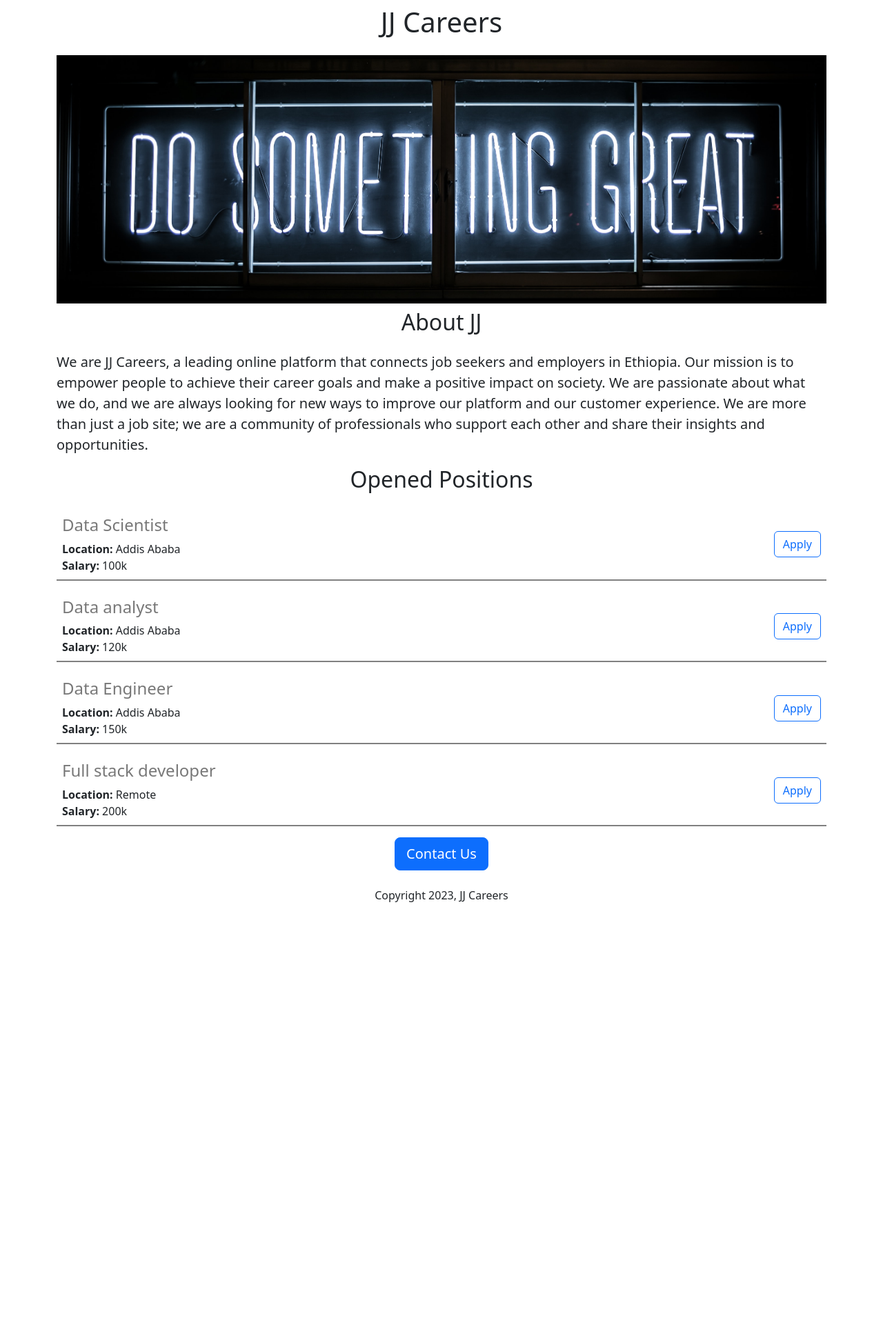
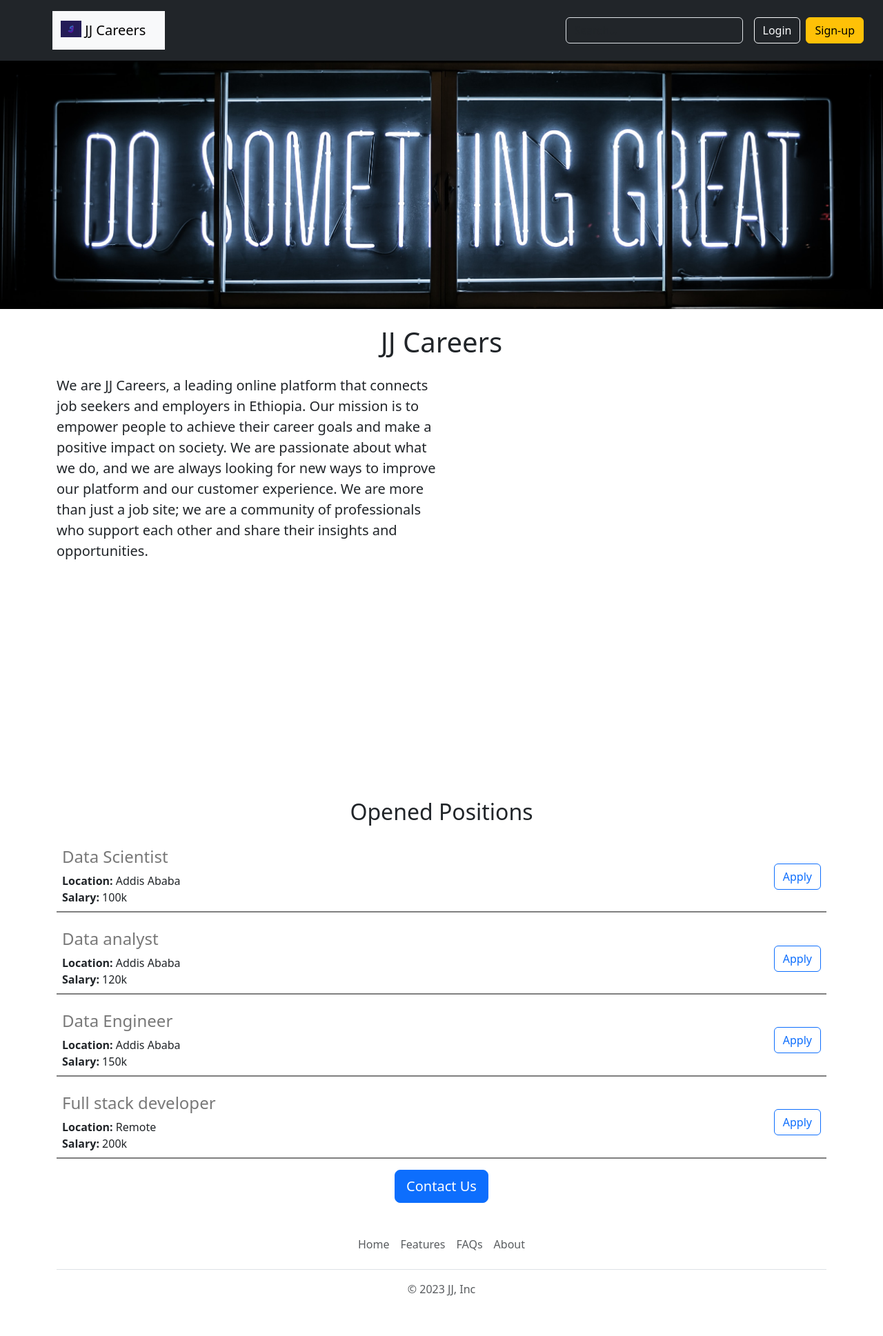
Before and after one commit to naomitesfe/jj-careers-website-V3, a Flask app: page / in a window 1280 px wide. Shown: the whole page at 69% size. Before the commit the page ends 1308 px from the top, so only its background shows below. Run offline with Flask 3, Linux system fonts and the light colour scheme.

Commit message:
functional and aesthetic improvements

```diff
--- /dev/null
+++ b/templates/footer.html
@@ -0,0 +1,13 @@
+<div class="container">
+  <footer class="py-3 my-4">
+    <ul class="nav justify-content-center border-bottom pb-3 mb-3">
+      <li class="nav-item"><a href="https://jj-careers-website.tesfayenuhamin.repl.co/" class="nav-link px-2 text-body-secondary">Home</a></li>
+      <li class="nav-item"><a href="https://jj-careers-website.tesfayenuhamin.repl.co/" class="nav-link px-2 text-body-secondary">Features</a></li>
+      <li class="nav-item"><a href="https://jj-careers-website.tesfayenuhamin.repl.co/" class="nav-link px-2 text-body-secondary">FAQs</a></li>
+      <li class="nav-item"><a href="https://jj-careers-website.tesfayenuhamin.repl.co/" class="nav-link px-2 text-body-secondary">About</a></li>
+    </ul>
+    <p class="text-center text-body-secondary">&copy; 2023 JJ, Inc</p>
+  </footer>
+</div>
+
+<div class="b-example-divider"></div>
--- a/templates/home.html
+++ b/templates/home.html
@@ -10,17 +10,24 @@
         height: 360px;
         width: 100%;
         object-fit: cover;
+        margin-bottom: 16px;
       }
     </style>
 
   </head>
+
 <body>
+  {%include 'nav.html'%}
+  <img class="img-fluid" id = "banner" src="https://jj-careers-website.tesfayenuhamin.repl.co/static/banner.jpg"  >
   <div class="container">
  <h1 class="text-center mt-2 mb-4">{{company_name}} Careers</h1>
- <img class="img-fluid" id = "banner" src="https://jj-careers-website.tesfayenuhamin.repl.co/static/banner.jpg"  >
-  <h2 class="text-center mt-2 mb-4">About JJ</h2>
+  <div class="col-md-6">
   <P class="lead">
     We are JJ Careers, a leading online platform that connects job seekers and employers in Ethiopia. Our mission is to empower people to achieve their career goals and make a positive impact on society. We are passionate about what we do, and we are always looking for new ways to improve our platform and our customer experience. We are more than just a job site; we are a community of professionals who support each other and share their insights and opportunities.</P>
+  </div>
+    <div class="d-none d-md-block col-md-6"
+    <img src="/static/working.jpg" style="height:320px;border-radius:4px;">
+    </div>
   <h2 class="text-center mt-2 mb-4">Opened Positions</h2>
 <div>
   {%for job in jobs%}
@@ -29,9 +36,9 @@
 </div>
 </p>
      <div class="text-center">
-      <button class="btn btn-primary btn-lg">Contact Us</button>
-      <p class="mt-4">Copyright 2023, JJ Careers</p>
+      <a href="mailto:tesfayenuhamin@gmail.com?subject=Question%20about%20Job%20openings&body=Name%3A%0D%0AQuestion%3A"class="btn btn-primary btn-lg">Contact Us</a>
     </div>
     </div>
+  {%include 'footer.html'%}
 </body>
 </html>
--- a/templates/jobitem.html
+++ b/templates/jobitem.html
@@ -25,6 +25,7 @@
         <div><b>Salary:</b> {{job['salary']}}</div>
         {% endif %}
     </div>
-  <button class="btn btn-outline-primary">Apply</button>
+  <a href="mailto:tesfayenuhamin@gmail.com?subject=Application%20for%20{{job['title']}}&body=Name%3A%0D%0Aposition%3A%0D%0Acv%20link%3A%0D%0Alinkedin%20link%3A " type="button" class="btn btn-outline-primary float-right align-middle">Apply</a>
+
 
 </div>
--- /dev/null
+++ b/templates/nav.html
@@ -0,0 +1,31 @@
+<header class="p-3 bg-dark text-white">
+  <div class="container-fluid">
+    <div class="d-flex flex-wrap align-items-center justify-content-between">
+      <div class="d-flex align-items-center">
+        <a href="/" class="d-flex align-items-center mb-lg-0 text-white text-decoration-none">
+          <svg class="bi me-2" width="40" height="32" role="img" aria-label="Bootstrap"><use xlink:href="#bootstrap"/></svg>
+        </a>
+
+        <ul class="nav me-auto mb-2 justify-content-center mb-md-0">
+          <nav class="navbar bg-body-tertiary">
+            <div class="container-fluid">
+              <a class="navbar-brand" href="#">
+                <img src="/static/logo.jpg" alt="Logo" width="30" height="24" class="d-inline-block align-text-top">
+                JJ Careers
+              </a>
+            </div>
+          </nav>
+        </ul>
+      </div>
+
+      <div class="d-flex align-items-center">
+        <form class="mb-3 mb-lg-0 me-lg-3" role="search">
+          <input type="search" class="form-control form-control-dark text-bg-dark" placeholder="Search..." aria-label="Search">
+        </form>
+
+        <button type="button" class="btn btn-outline-light me-2">Login</button>
+        <button type="button" class="btn btn-warning">Sign-up</button>
+      </div>
+    </div>
+  </div>
+</header>
```
Also changed, not shown: static/logo.jpg (added), static/people.jpg (added), static/person.png (added).
